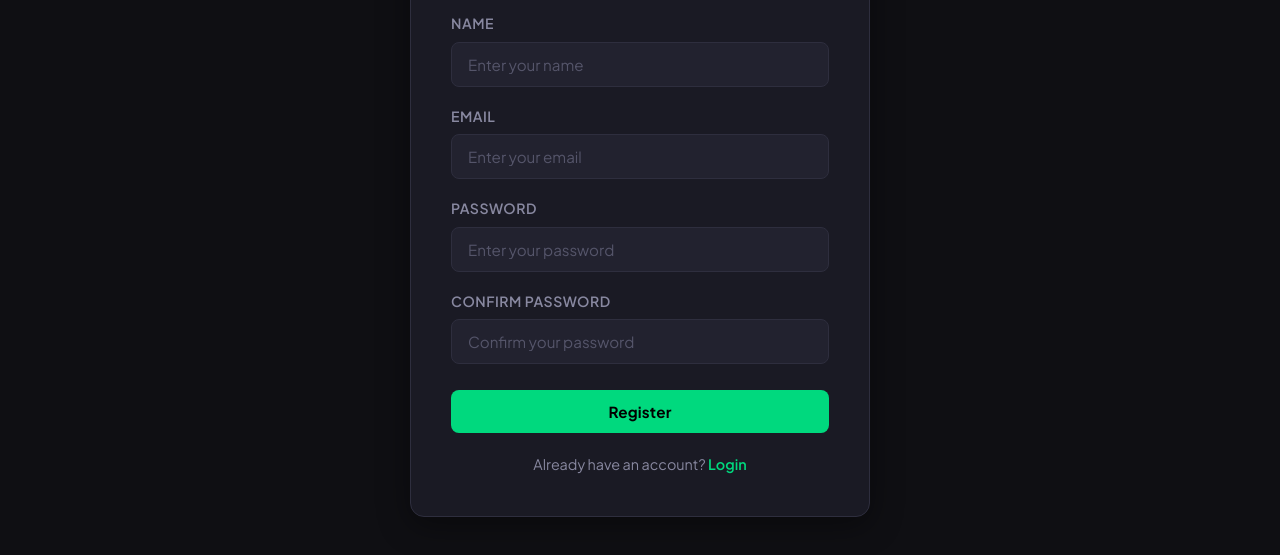
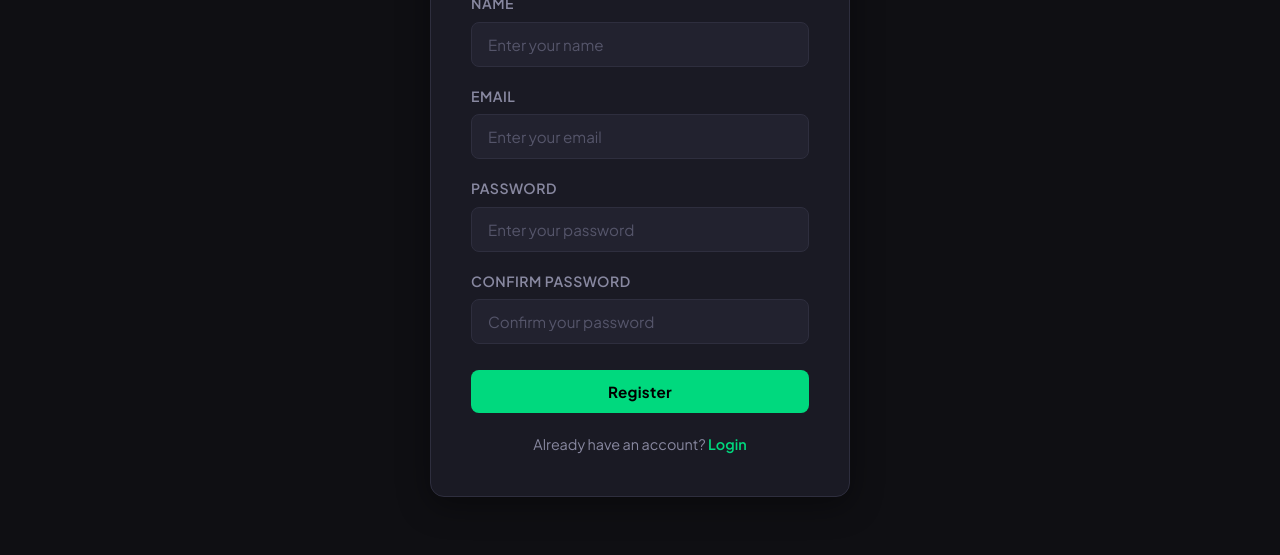
Before and after one commit to MT-47/fundiy-platform, a website: page public/register.html in a window 1280 px wide. Shown: the part 231-786 px from the top of the page. Drawn offline with Linux system fonts and the light colour scheme.

Commit message:
some style

```diff
--- a/public/css/login.css
+++ b/public/css/login.css
@@ -2,18 +2,3 @@ main {
   display: flex;
   justify-content: center;
 }
-
-/* Login Button*/
-.form-container .btn {
-  margin-top: 8px;
-  background: var(--green);
-  color: #000;
-  font-weight: 700;
-  letter-spacing: 0.3px;
-}
-
-.form-container .btn:hover {
-  background: var(--green-dark);
-  transform: translateY(-1px);
-  box-shadow: 0 4px 20px rgba(0,217,126,0.3);
-}
--- a/public/css/register.css
+++ b/public/css/register.css
@@ -1,30 +1,4 @@
-
-body {
-  background: var(--bg);
+main {
+  display: flex;
+  justify-content: center;
 }
-
-.form-container {
-  max-width: 460px;
-}
-
-.form-container .btn {
-  margin-top: 8px;
-  background: var(--green);
-  color: #000;
-  font-weight: 700;
-}
-
-.form-container .btn:hover {
-  background: var(--green-dark);
-  transform: translateY(-1px);
-  box-shadow: 0 4px 20px rgba(0,217,126,0.3);
-}
-
-@media (max-width: 768px) {
-
-  main {
-    display: flex;
-    justify-content: center;
-  }
-
-}
--- a/public/css/style.css
+++ b/public/css/style.css
@@ -176,12 +176,26 @@ footer {
 .form-container {
   width: 100%;
   max-width: 420px;
-  margin: 60px auto;
+  margin: 40px auto;
   background: var(--surface);
   padding: 40px;
   border-radius: var(--radius);
   border: 1px solid var(--border);
   box-shadow: var(--shadow);
+}
+
+.form-container .btn {
+  margin-top: 8px;
+  background: var(--green);
+  color: #000;
+  font-weight: 700;
+  letter-spacing: 0.3px;
+}
+
+.form-container .btn:hover {
+  background: var(--green-dark);
+  transform: translateY(-1px);
+  box-shadow: 0 4px 20px rgba(0,217,126,0.3);
 }
 
 .form-container h2 {
```
